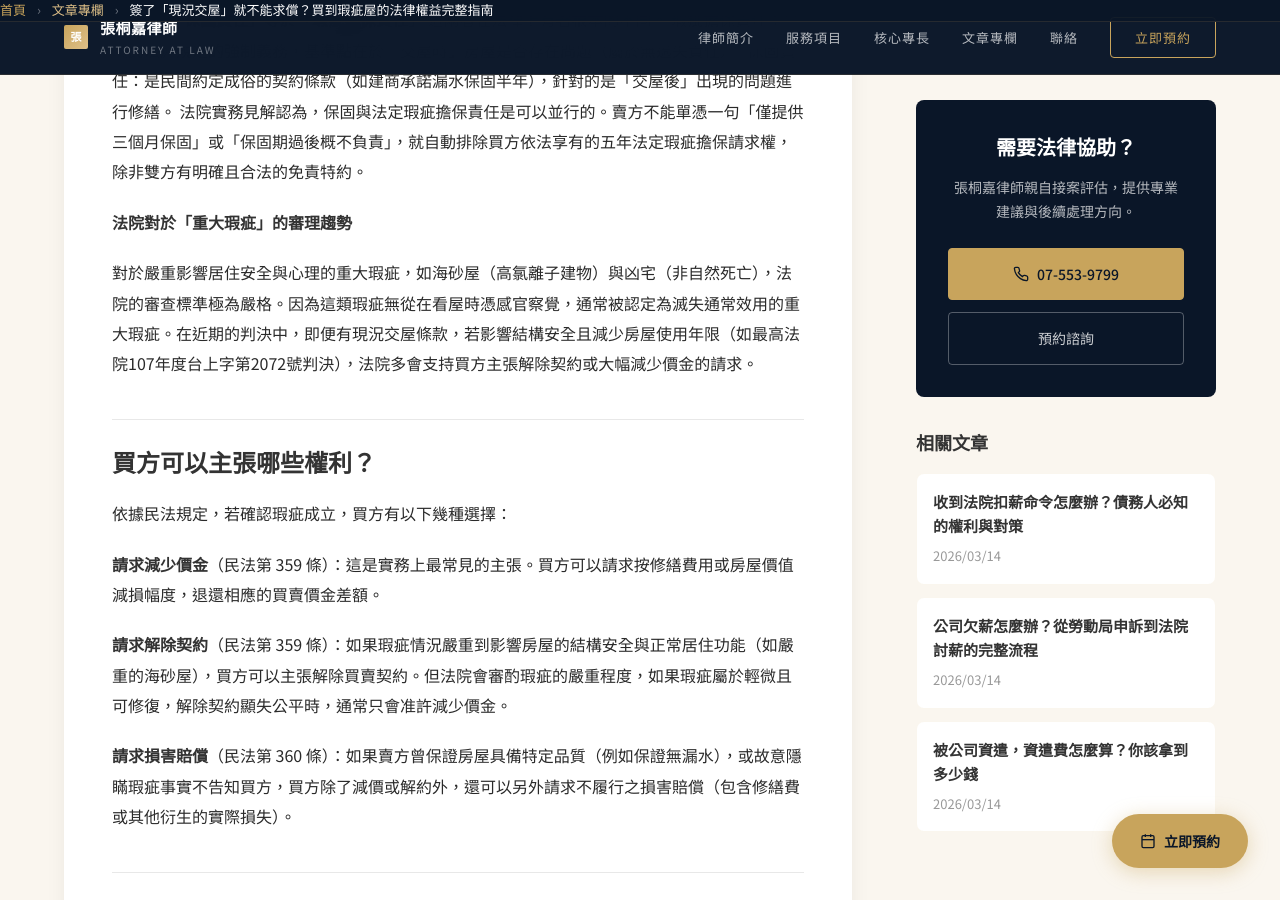
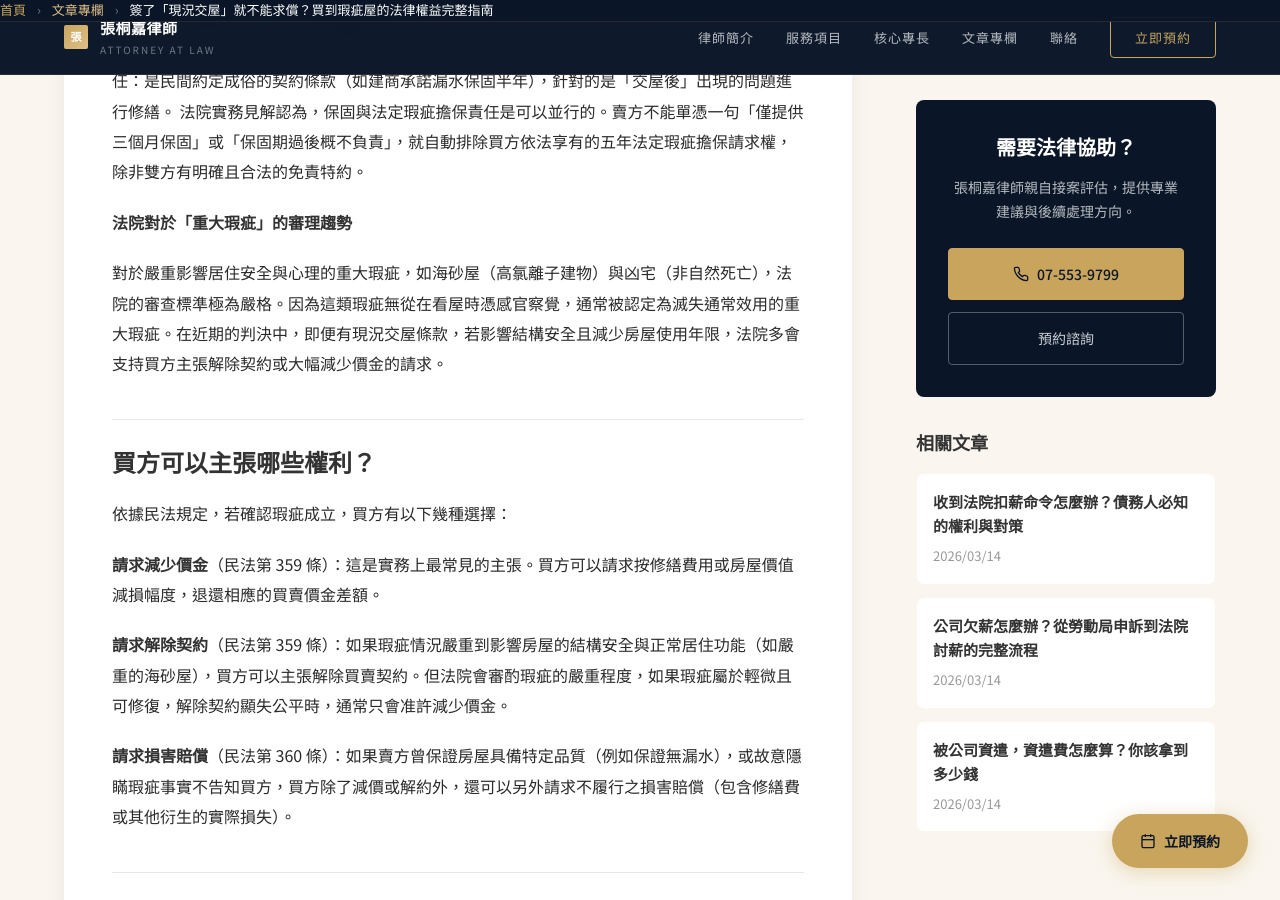
Before and after one commit to let0448/tclaw.tw, a Jekyll site: the page built from _posts/2026-02-22-condition-at-closing-legal-guide.md, in a window 1280 px wide and 900 px high, scrolled down 1034 px. Built offline with Jekyll 4.4.1, drawn with Linux system fonts in a browser that asks for light colours.

Commit message:
Update 2026-02-22-condition-at-closing-legal-guide.md

```diff
--- a/_posts/2026-02-22-condition-at-closing-legal-guide.md
+++ b/_posts/2026-02-22-condition-at-closing-legal-guide.md
@@ -21,7 +21,7 @@ category: 不動產法律
 
 **法院對於「重大瑕疵」的審理趨勢**
 
- 對於嚴重影響居住安全與心理的重大瑕疵，如海砂屋（高氯離子建物）與凶宅（非自然死亡），法院的審查標準極為嚴格。因為這類瑕疵無從在看屋時憑感官察覺，通常被認定為滅失通常效用的重大瑕疵。在近期的判決中，即便有現況交屋條款，若影響結構安全且減少房屋使用年限（如最高法院107年度台上字第2072號判決），法院多會支持買方主張解除契約或大幅減少價金的請求。
+ 對於嚴重影響居住安全與心理的重大瑕疵，如海砂屋（高氯離子建物）與凶宅（非自然死亡），法院的審查標準極為嚴格。因為這類瑕疵無從在看屋時憑感官察覺，通常被認定為滅失通常效用的重大瑕疵。在近期的判決中，即便有現況交屋條款，若影響結構安全且減少房屋使用年限，法院多會支持買方主張解除契約或大幅減少價金的請求。
 
 ## 買方可以主張哪些權利？
 
```
